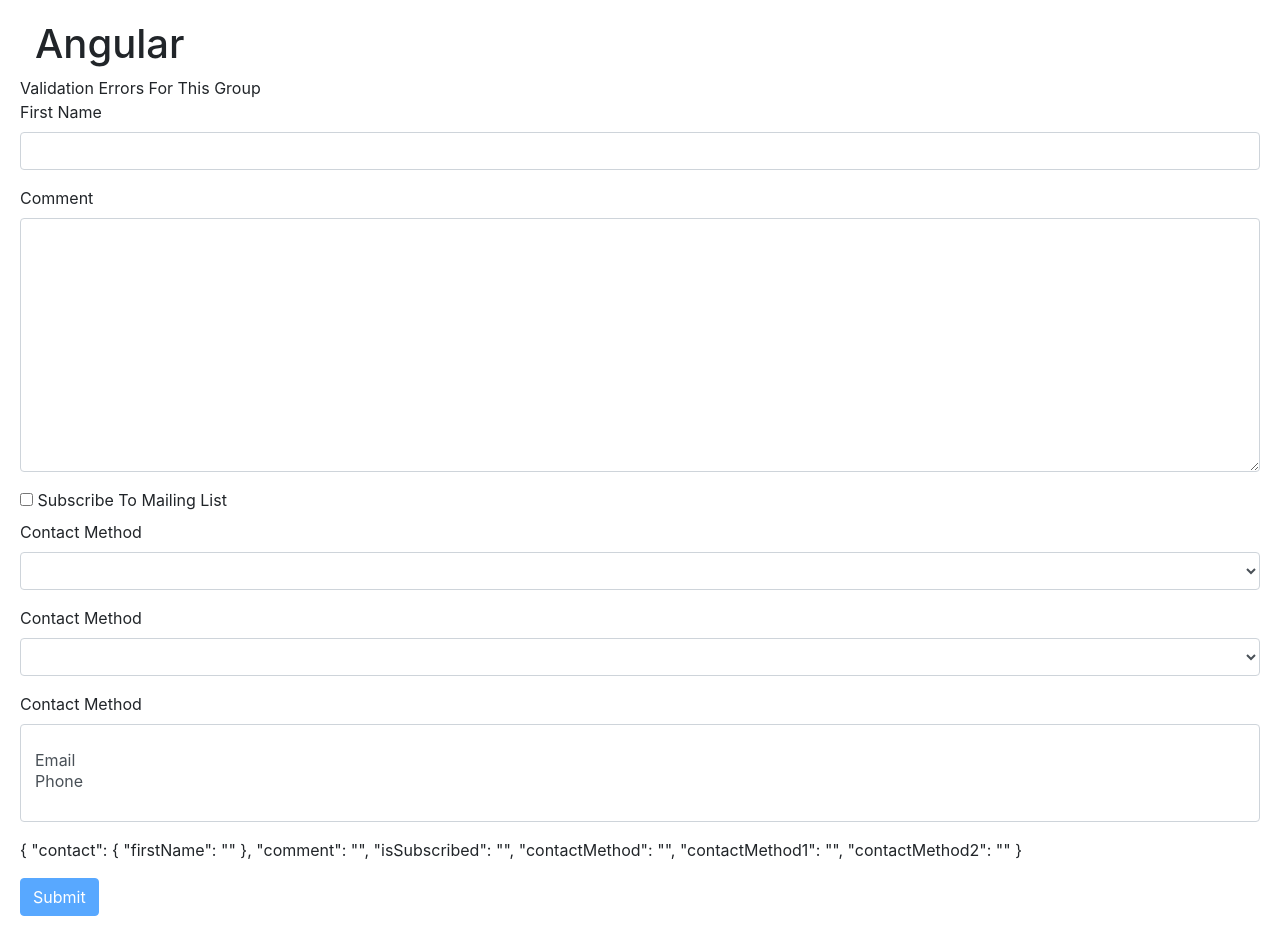
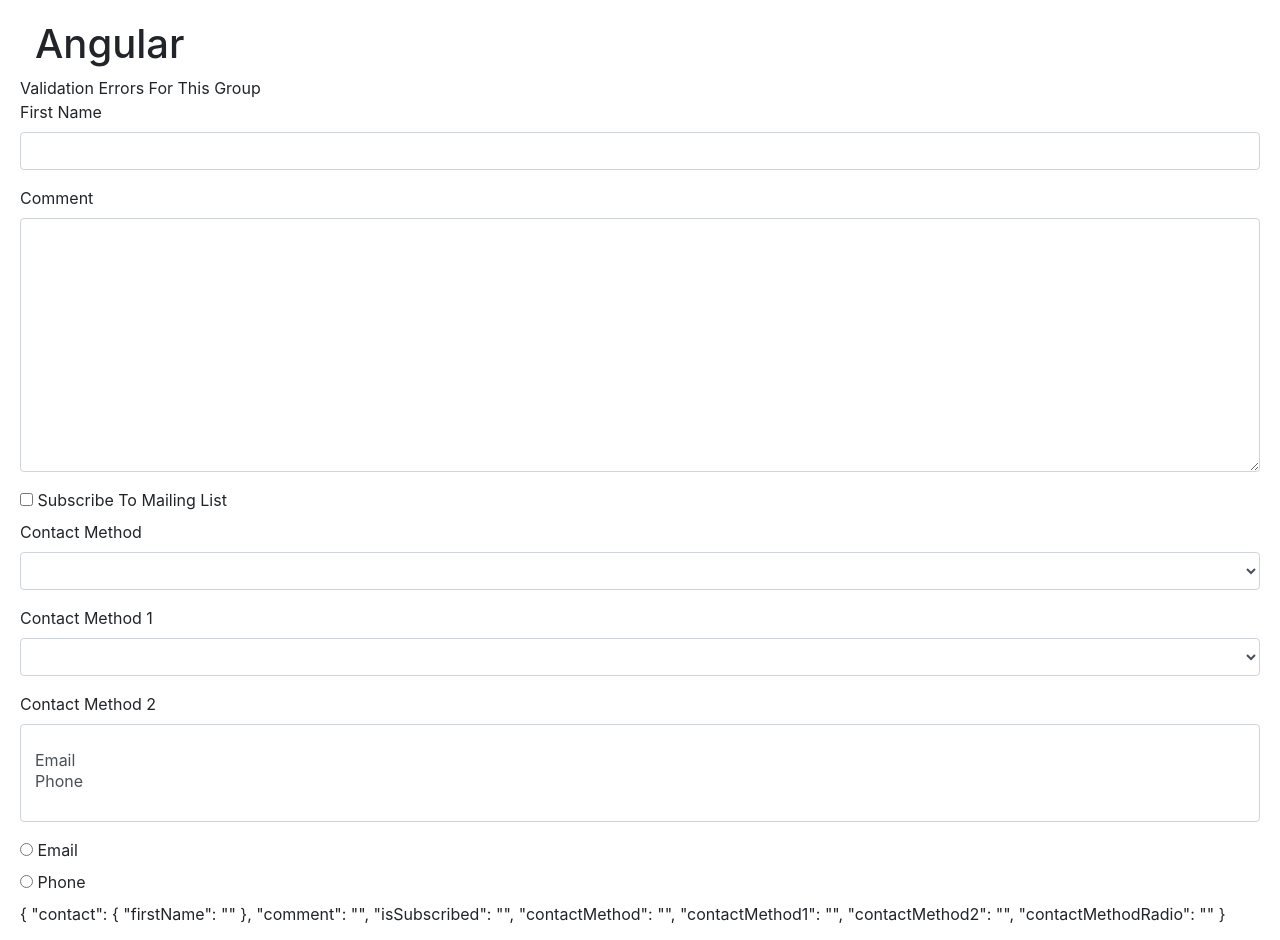
Before and after one commit to raj23manj/Angular, an Angular app: page / in a window 1280 px wide. Shown: the top 940 px of the page. Built offline with nearby package versions, Linux system fonts and the light colour scheme.

Commit message:
Working with Radio Buttons

```diff
--- a/src/app/contact-form/contact-form.component.html
+++ b/src/app/contact-form/contact-form.component.html
@@ -67,7 +67,7 @@
 
   <div class="form-group">
     <label for="contactMethod1">
-      Contact Method
+      Contact Method 1
     </label>
     <select ngModel
             name="contactMethod1"
@@ -80,7 +80,7 @@
 
   <div class="form-group">
     <label for="contactMethod1">
-      Contact Method
+      Contact Method 2
     </label>
     <select ngModel
             multiple
@@ -92,6 +92,13 @@
     </select>
   </div>
 
+  <div class="radio" *ngFor="let method of contactMethods">
+    <label>
+      <input ngModel type="radio" name="contactMethodRadio" [value]="method.id">
+      {{ method.name }}
+    </label>
+  </div>
+
   <p>
     {{ f.value | json }}
   </p>
```
